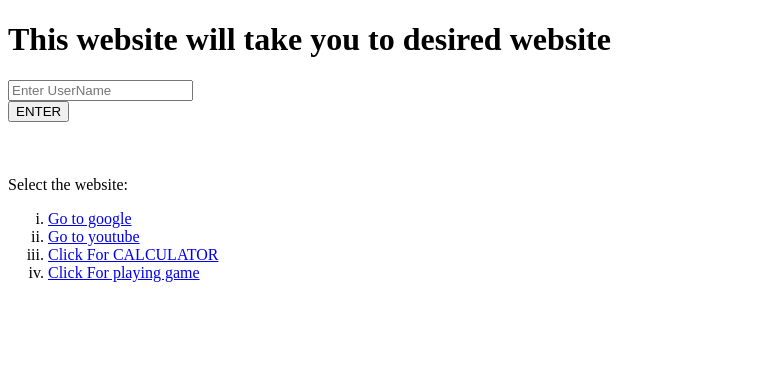
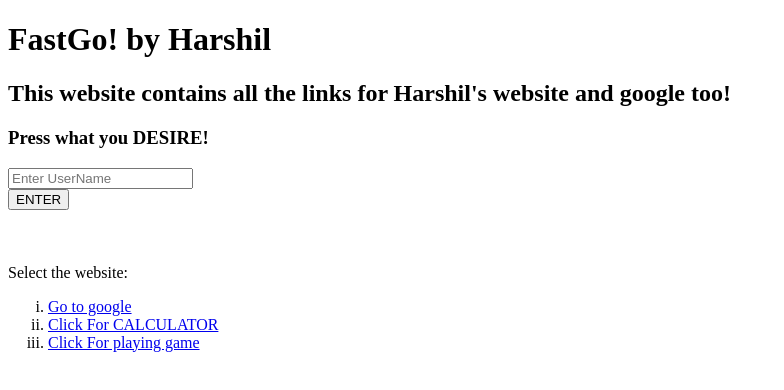
Before and after one commit to TurboCoder21/FastGo, a plain HTML site: page index.html in a window 1280 px wide. Shown: the whole page, without its empty margins (0-784 px from the left). Drawn offline with Linux system fonts and the light colour scheme.

Commit message:
Update index.html

```diff
--- a/index.html
+++ b/index.html
@@ -1,7 +1,9 @@
 <!DOCTYPE html>
 <html lang="en">
 <head>
-    <h1>This website will take you to desired website</h1>
+    <h1>FastGo! by Harshil</h1>
+    <h2>This website contains all the links for Harshil's website and google too!</h2>
+    <h3>Press what you DESIRE!</h3>
     <title>FastGo!</title>
     <script type="text/javascript">
 
@@ -26,7 +28,6 @@
     <br>
     <ol type="i">
         <li><a href="https://google.com">Go to google</a></li>
-        <li><a href="https://youtube.com">Go to youtube</a></li>
         <li><a href="https://turbocoder21.github.io/my_calculator">Click For CALCULATOR</a></li>
         <li><a href="https://turbocoder21.github.io/jumpo">Click For playing game</a></li>
     </ol>
```
